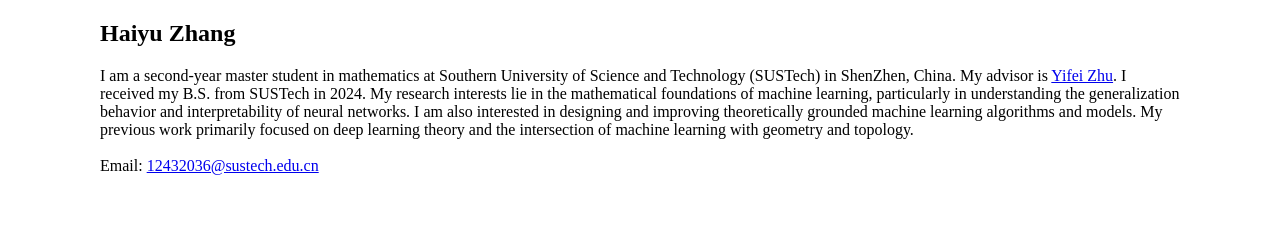
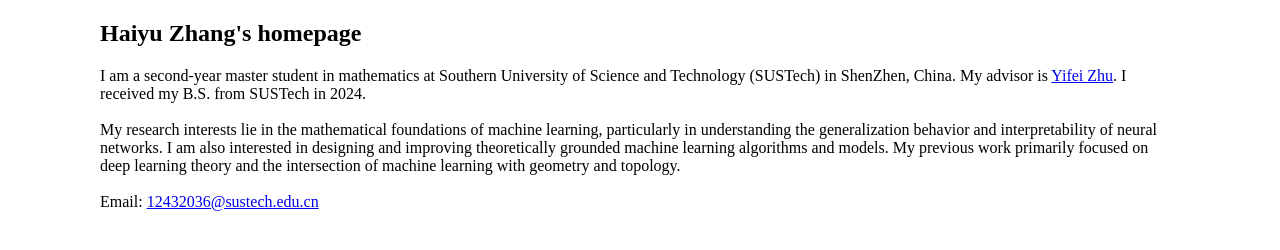
Before and after one commit to zhanghaiyu123/HaiyuZhang.github.io, a plain HTML site: page index.html in a window 1280 px wide. Drawn offline with Linux system fonts and the light colour scheme.

Commit message:
Update index.html

```diff
--- a/index.html
+++ b/index.html
@@ -17,9 +17,9 @@
 	      <a href="#Notes">Notes </a>
 	      <a href="#Academic Activities">Academic Activities </a>
 	   </nav> -->
-	<h2>Haiyu Zhang</h2>
+	<h2>Haiyu Zhang's homepage</h2>
 
-	I am a second-year master student in mathematics at Southern University of Science and Technology (SUSTech) in ShenZhen, China. My advisor is <a href="https://yifeizhu.github.io/" target="_blank">Yifei Zhu</a>. I received my B.S. from SUSTech in 2024.
+	I am a second-year master student in mathematics at Southern University of Science and Technology (SUSTech) in ShenZhen, China. My advisor is <a href="https://yifeizhu.github.io/" target="_blank">Yifei Zhu</a>. I received my B.S. from SUSTech in 2024.<br> <br>
 
 	My research interests lie in the mathematical foundations of machine learning, particularly in understanding the generalization behavior and interpretability of neural networks. I am also interested in designing and improving theoretically grounded machine learning algorithms and models. My previous work primarily focused on deep learning theory and the intersection of machine learning with geometry and topology.<br> <br>
 	Email:  <a href="mailto:12432036@sustech.edu.cn"> 12432036@sustech.edu.cn </a> <br> <br>
```
